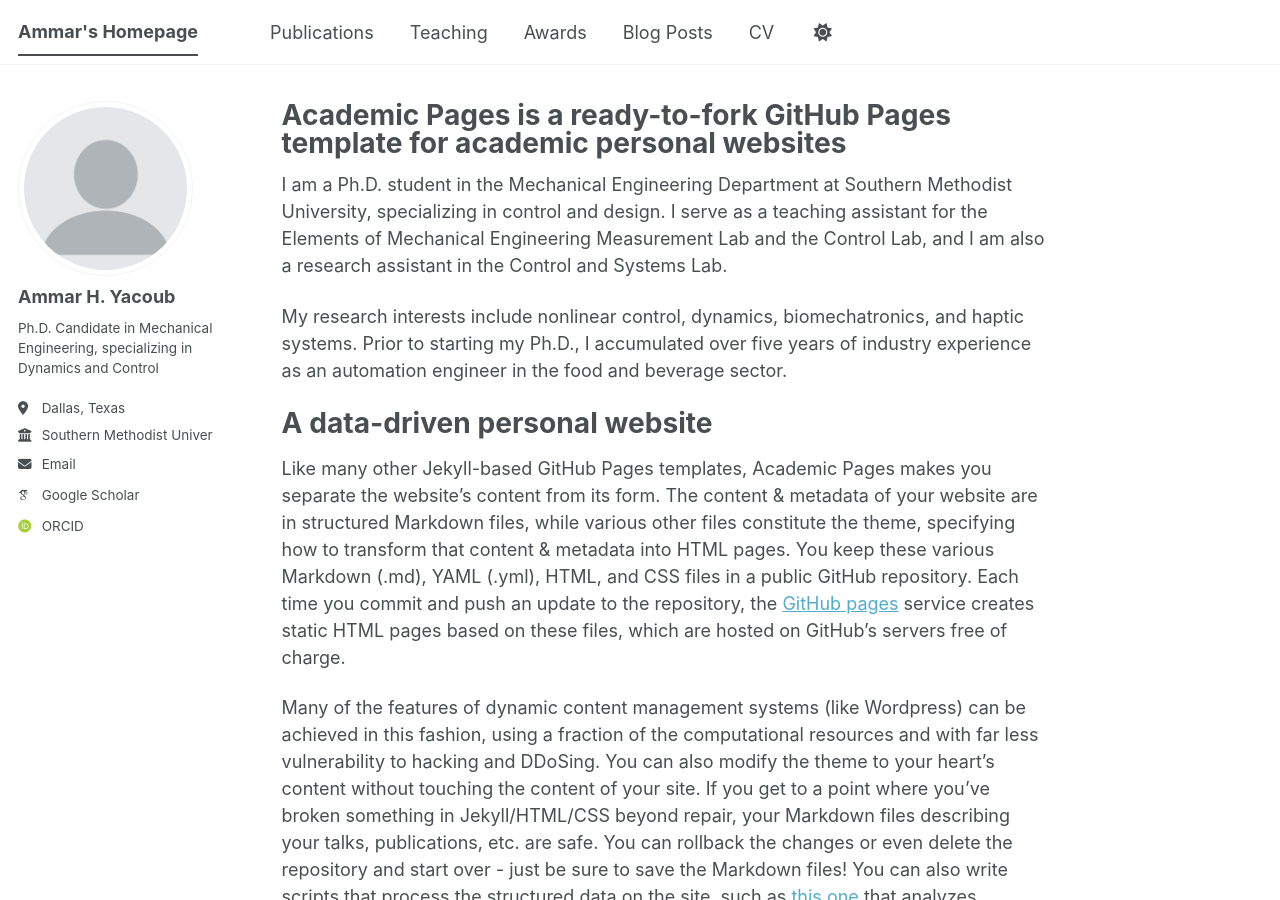
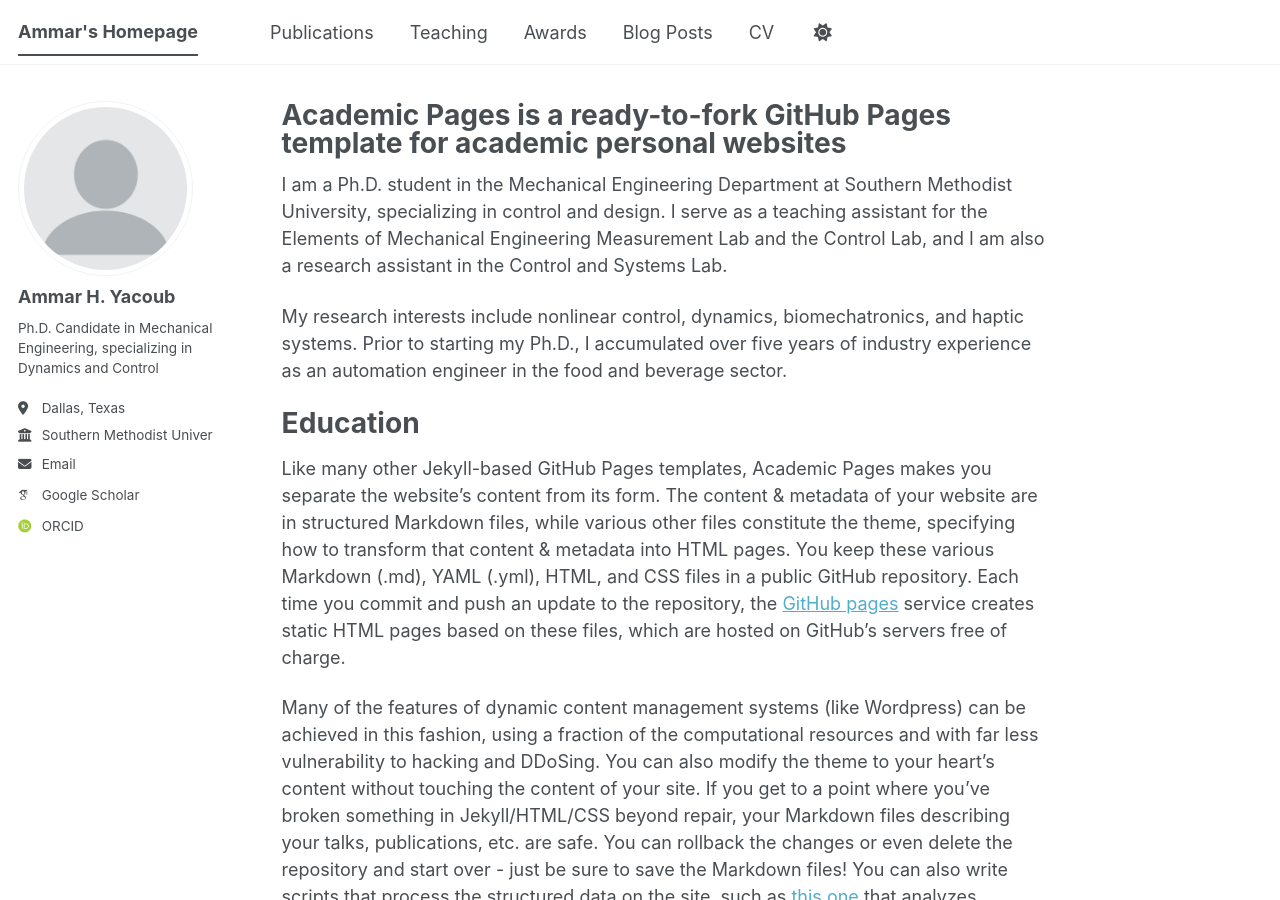
Before and after one commit to AmmarYacoub/AmmarYacoub.github.io, a Jekyll site: the page built from _pages/about.md, in a window 1280 px wide and 900 px high. Built offline with Jekyll 4.4.1, drawn with Linux system fonts in a browser that asks for light colours; some web fonts are replaced; a script bundle is joined from its source files by our own code; library files that are not in the unit come from our copies.

Commit message:
Update about.md

```diff
--- a/_pages/about.md
+++ b/_pages/about.md
@@ -11,7 +11,7 @@ I am a Ph.D. student in the Mechanical Engineering Department at Southern Method
 
 My research interests include nonlinear control, dynamics, biomechatronics, and haptic systems. Prior to starting my Ph.D., I accumulated over five years of industry experience as an automation engineer in the food and beverage sector.
 
-A data-driven personal website
+Education
 ======
 Like many other Jekyll-based GitHub Pages templates, Academic Pages makes you separate the website's content from its form. The content & metadata of your website are in structured Markdown files, while various other files constitute the theme, specifying how to transform that content & metadata into HTML pages. You keep these various Markdown (.md), YAML (.yml), HTML, and CSS files in a public GitHub repository. Each time you commit and push an update to the repository, the [GitHub pages](https://pages.github.com/) service creates static HTML pages based on these files, which are hosted on GitHub's servers free of charge.
 
```
